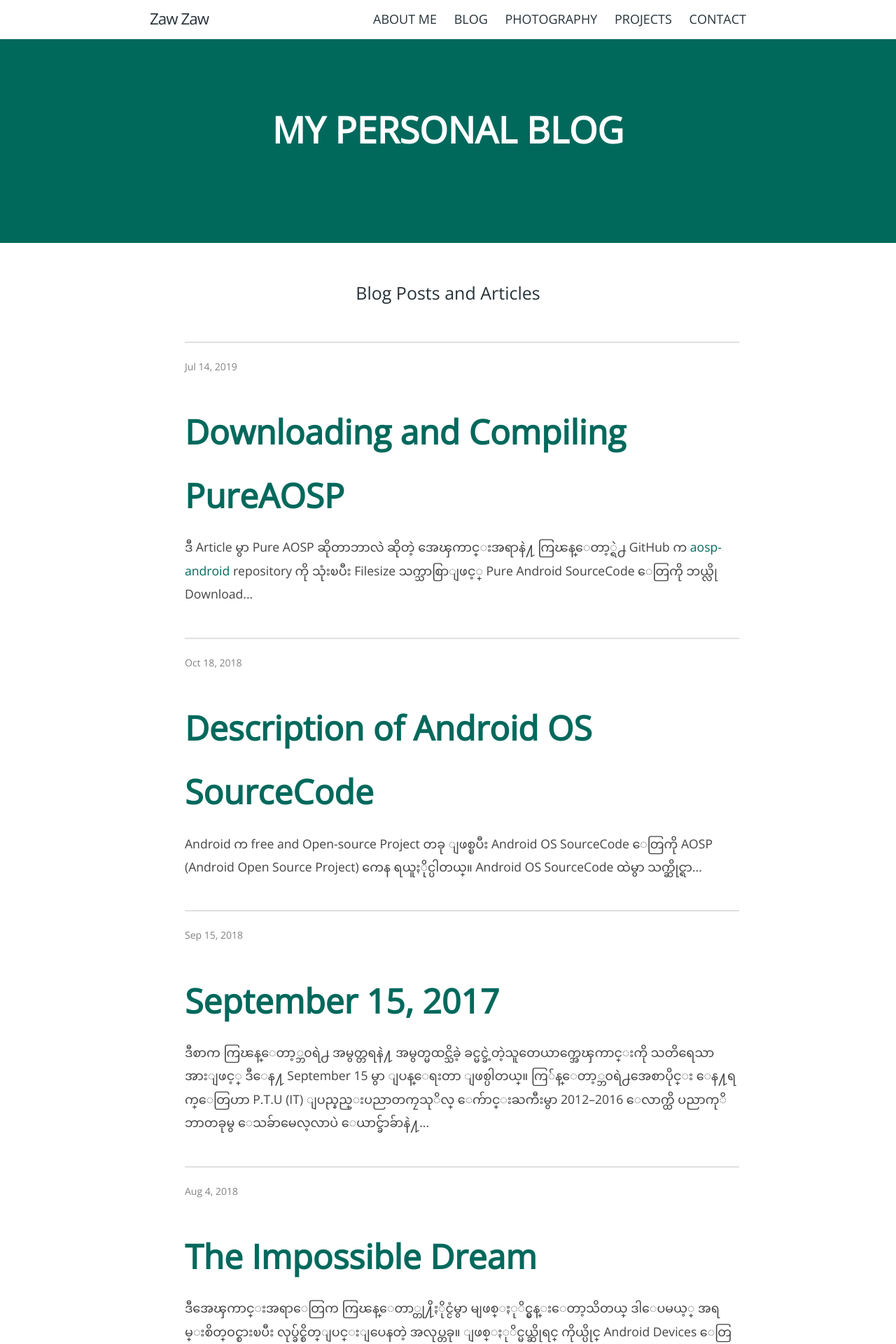
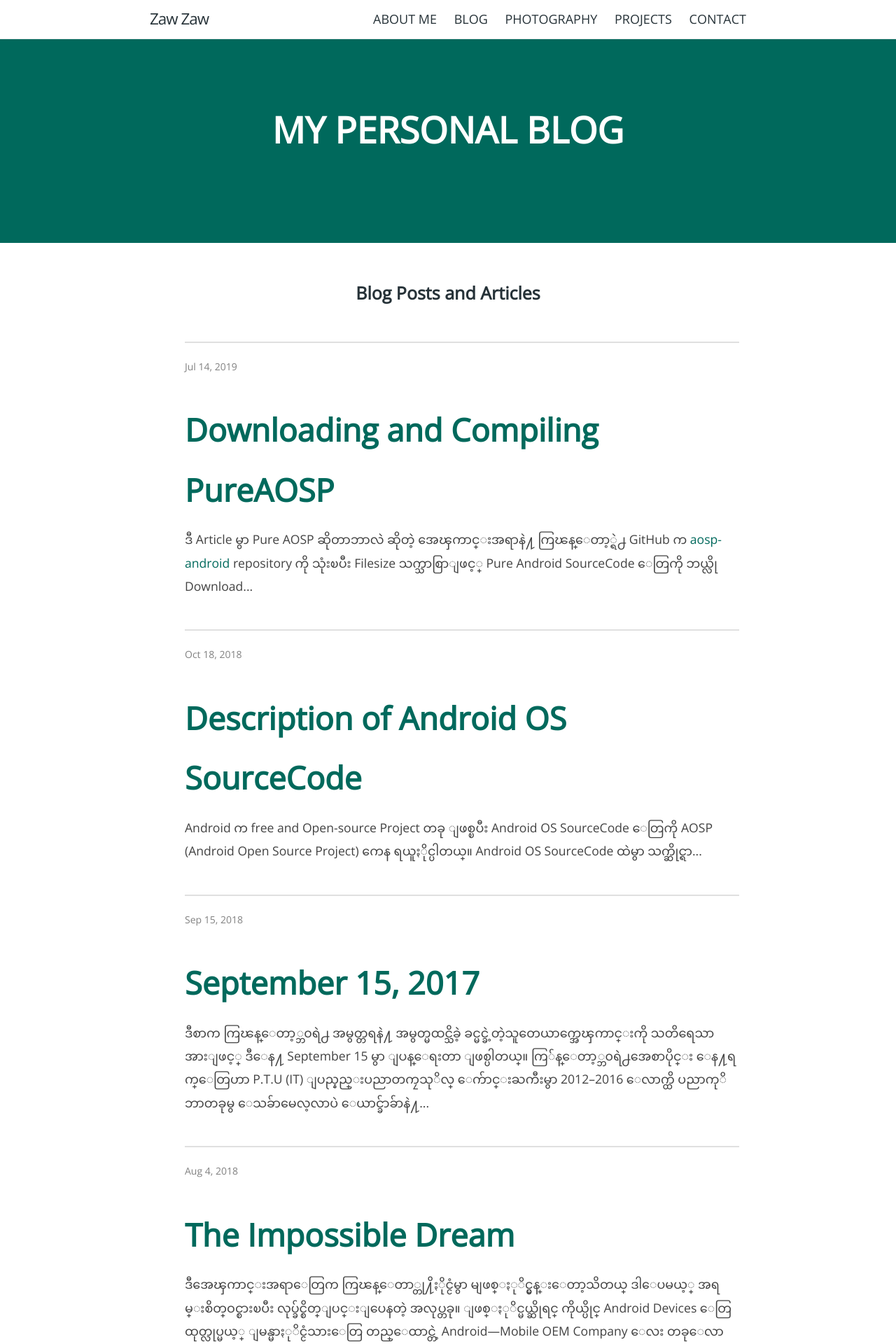
Before and after one commit to zawzaww/zawzaww.github.io, a Jekyll site: the page built from blog/index.html, in a window 1280 px wide. Shown: the top 1920 px of the page at 70% size. Built offline with Jekyll 4.4.1, drawn with Linux system fonts in a browser that asks for light colours; the list of posts is cut into pages by our own code.

Commit message:
_sass: jekyll-theme-caymab-blog: Update header font sizes and font weight
Signed-off-by: Zaw Zaw <zawzthein@outlook.com>

```diff
--- a/_sass/blog/_layout.scss
+++ b/_sass/blog/_layout.scss
@@ -138,6 +138,6 @@
 
 .post-link {
   display: block;
-  font-size: 48px;
+  font-size: 45px;
   font-weight: 600;
 }
--- a/_sass/jekyll-theme-cayman-blog.scss
+++ b/_sass/jekyll-theme-cayman-blog.scss
@@ -122,7 +122,7 @@ img-circle {
 .project-name {
   margin-top: 0;
   font-family: "Open Sans", "Helvetica Neue", Helvetica, Arial, sans-serif;
-  font-size:  48px;
+  font-size:  45px;
   font-weight: 600;
   margin-bottom: 0.1rem;
 
@@ -232,7 +232,7 @@ img-circle {
   h6 {
     margin-top: 2rem;
     margin-bottom: 0.75rem;
-    font-weight: 500;
+    font-weight: 600;
     color: $section-headings-color;
   }
 
--- a/_sass/normalize.scss
+++ b/_sass/normalize.scss
@@ -133,12 +133,12 @@ dfn {
  */
 
 h1 {
-  font-size: 40px;
+  font-size: 35px;
   margin: 0.67em 0;
 }
 
 h2 {
-  font-size: 32px;
+  font-size: 30px;
 }
 
 h3 {
```
